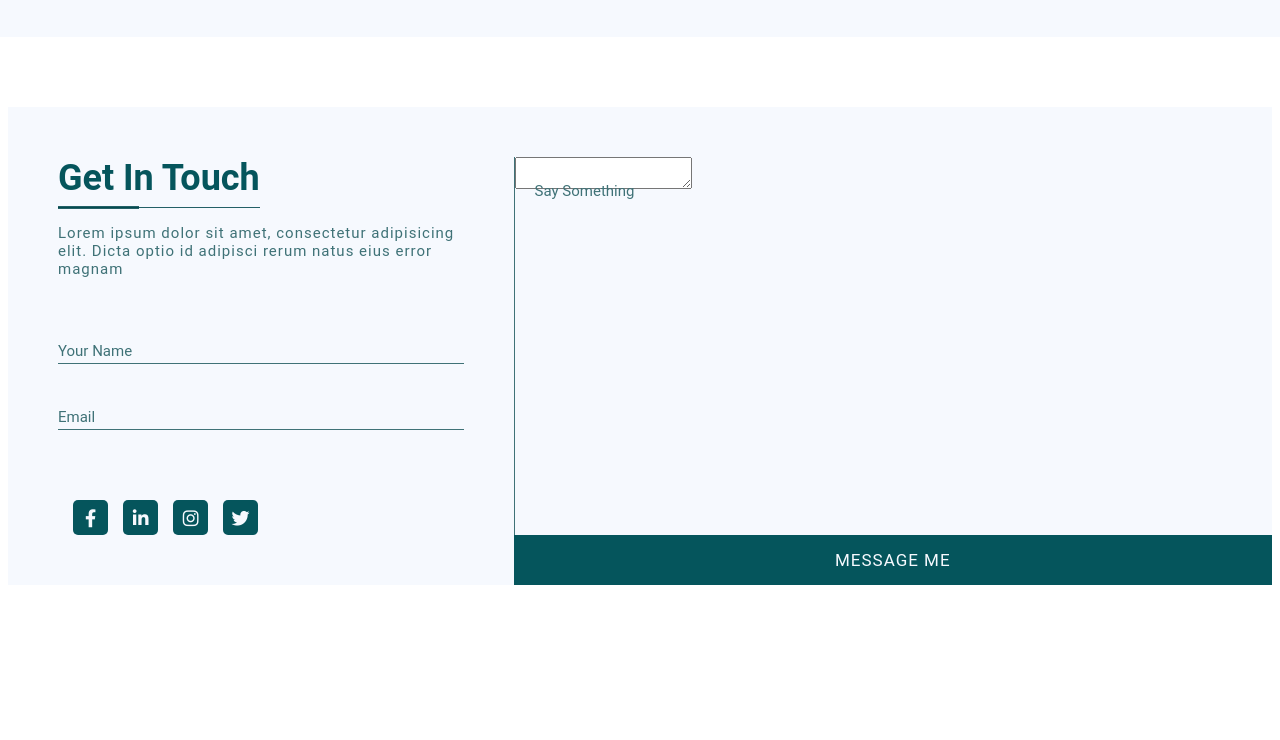
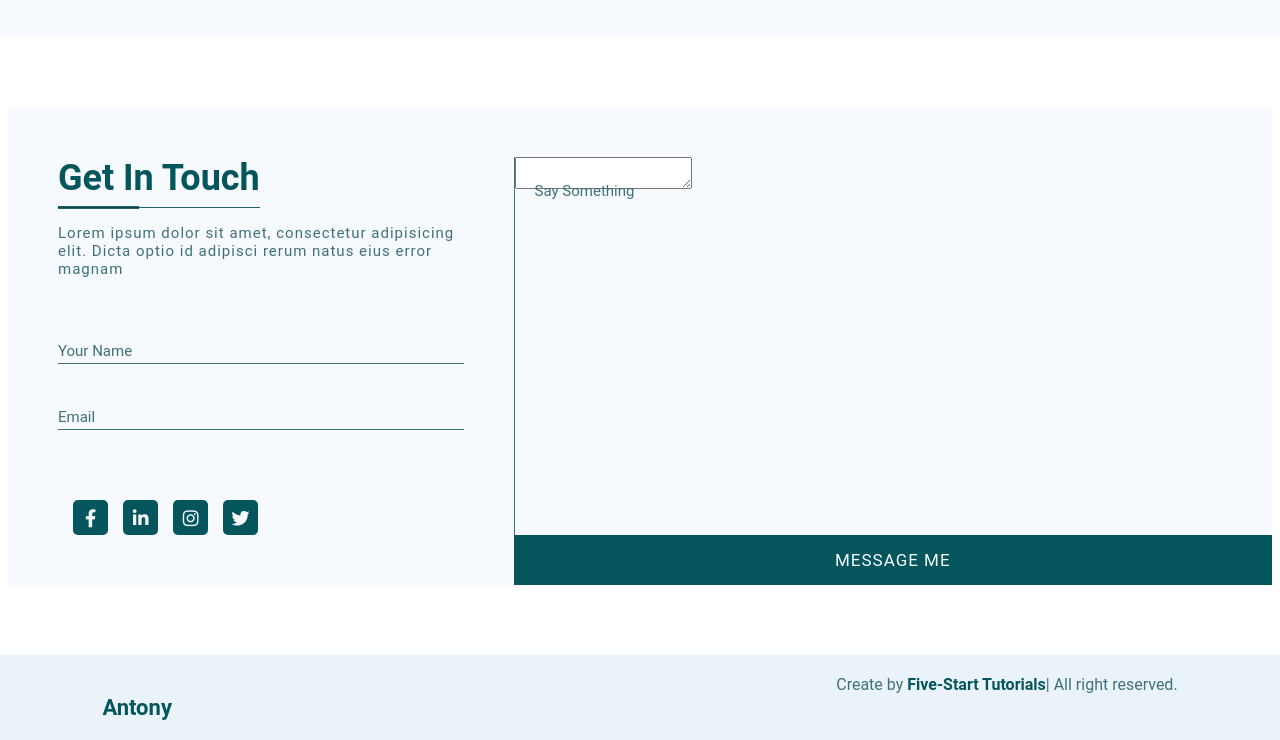
Before and after one commit to saurabhsoljar/Portfolio, a plain HTML site: page index.html in a window 1280 px wide. Shown: the part 4339-5079 px from the top of the page. Before the commit the page ends 4974 px from the top, so only its background shows below. Drawn offline with nearby package versions, Linux system fonts and the light colour scheme.

Commit message:
Add contact and footer pages

```diff
--- a/index.html
+++ b/index.html
@@ -36,8 +36,8 @@
     <ul class="nav-links">
         <li><a href="#home">Home</a></li>
         <li><a href="#about">About</a></li>
-        <li><a href="#Servisecs">Services</a></li>
-        <li><a href="#portfilio">Portfolio</a></li>
+        <li><a href="#services">Services</a></li>
+        <li><a href="#portfolio">Portfolio</a></li>
         <li><a href="#testimonials">Reviews</a></li>
     </ul>
     <a href="#contactForm" class="button-weapper">
@@ -598,6 +598,19 @@
 
 
 
+<!-- ***** Footer Section Starts ***** -->
+<section class="page-footer">
+
+    <footer class="footer-contents">
+        <a href="#">Antony</a>
+        <p>Create by <span>Five-Start Tutorials</span>| All right reserved.</p>
+    </footer>
+
+</section>
+
+<!-- ***** Footer Section Ends ***** -->
+
+
 </div>
 <!-- =====Website Container Ends====== -->
 <!--          website  Container end           -->
--- a/style.css
+++ b/style.css
@@ -1036,6 +1036,40 @@ button.contact-btn{
 }
 /* ***** Contact  Section Styleing Ends ***** */
 
+/* Footer Section Styleing Starts */
+
+.page-footer{
+    width: 100%;
+    padding: 20px 8%;
+    margin-top: 20px;
+    background-color: var(--primary-light-clr);
+}
+
+.page-footer .footer-contents{
+    display: flex;
+    justify-content: space-between;
+    text-align-last: center;
+}
+
+.footer-contents a{
+    text-decoration: none;
+    font-size: 22px;
+    font-weight: 700;
+    color: var(--primary-clr);
+    margin-top: 20px;
+}
+
+.footer-contents p{
+    font-size: 16px;
+    color: var(--text-clr);
+}
+
+.footer-contents p span{
+    color: var(--primary-clr);
+    font-weight: bold;
+}
+/* Footer Section Styleing Starts */
+
 
 /* -----------------------------Media   Query Start------------------------ */
 
@@ -1249,6 +1283,16 @@ button.contact-btn{
     .hero .hero-image{
         right: -200px;
     }
+    /* Footer Section */
+    .page-footer .footer-contents{
+        flex-direction: column;
+    }
+    .footer-contents a{
+        margin-bottom: 10px;
+    }
+    .footer-contents p{
+        margin-bottom: 10px;
+    }
 }
 
 /* ===== Screen Size 350px or Smaller===== */
```
